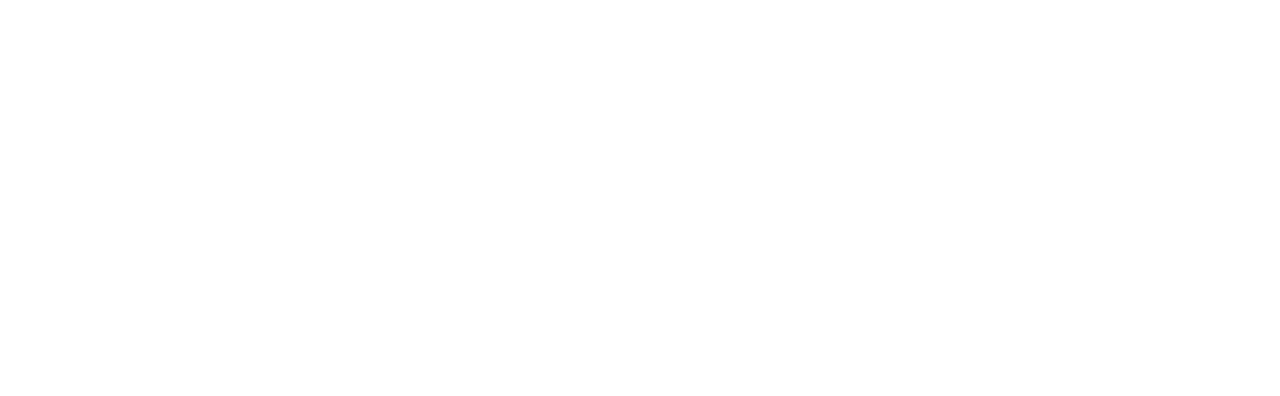
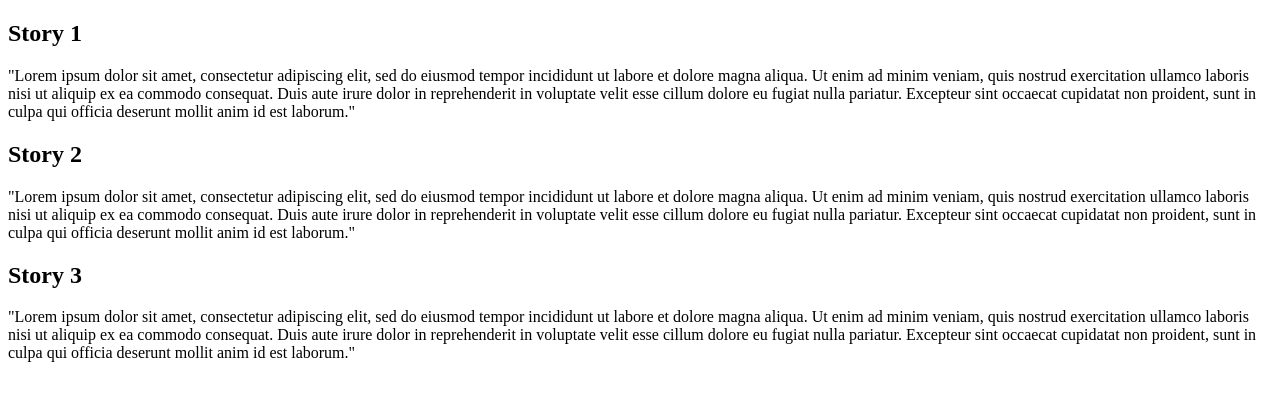
Before and after one commit to jmoon-01/avt415, a plain HTML site: page checkpoint1/index.html in a window 1280 px wide. Drawn offline with Linux system fonts and the light colour scheme.

Commit message:
Update index.html

```diff
--- a/checkpoint1/index.html
+++ b/checkpoint1/index.html
@@ -3,9 +3,16 @@
 <head>
 	<meta charset="utf-8">
 	<meta name="viewport" content="width=device-width, initial-scale=1">
-	<title>Checkpoint1</title>
+	<title>Checkpoint 1</title>
 </head>
 <body>
-
+	<p>
+		<h2>Story 1</h2>
+			<p>"Lorem ipsum dolor sit amet, consectetur adipiscing elit, sed do eiusmod tempor incididunt ut labore et dolore magna aliqua. Ut enim ad minim veniam, quis nostrud exercitation ullamco laboris nisi ut aliquip ex ea commodo consequat. Duis aute irure dolor in reprehenderit in voluptate velit esse cillum dolore eu fugiat nulla pariatur. Excepteur sint occaecat cupidatat non proident, sunt in culpa qui officia deserunt mollit anim id est laborum."</p>
+		<h2>Story 2</h2>
+			<p>"Lorem ipsum dolor sit amet, consectetur adipiscing elit, sed do eiusmod tempor incididunt ut labore et dolore magna aliqua. Ut enim ad minim veniam, quis nostrud exercitation ullamco laboris nisi ut aliquip ex ea commodo consequat. Duis aute irure dolor in reprehenderit in voluptate velit esse cillum dolore eu fugiat nulla pariatur. Excepteur sint occaecat cupidatat non proident, sunt in culpa qui officia deserunt mollit anim id est laborum."</p>
+		<h2>Story 3</h2>
+			<p>"Lorem ipsum dolor sit amet, consectetur adipiscing elit, sed do eiusmod tempor incididunt ut labore et dolore magna aliqua. Ut enim ad minim veniam, quis nostrud exercitation ullamco laboris nisi ut aliquip ex ea commodo consequat. Duis aute irure dolor in reprehenderit in voluptate velit esse cillum dolore eu fugiat nulla pariatur. Excepteur sint occaecat cupidatat non proident, sunt in culpa qui officia deserunt mollit anim id est laborum."</p>
+	</p>
 </body>
 </html>
```
